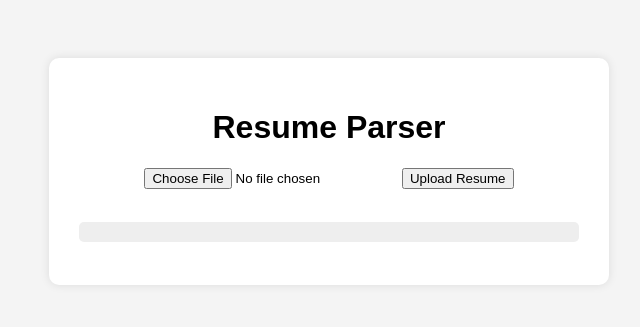
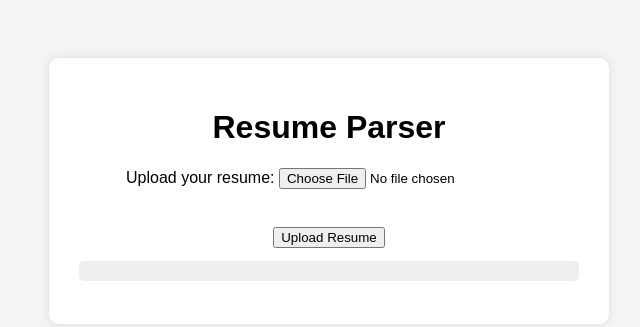
Before and after one commit to mdudek2/itmo-444-final-project, a plain HTML site: page frontend/index.html in a window 1280 px wide. Shown: the whole page, without its empty margins (311-951 px from the left). Drawn offline with Linux system fonts and the light colour scheme.

Commit message:
Update index.html

```diff
--- a/frontend/index.html
+++ b/frontend/index.html
@@ -2,6 +2,7 @@
 <html lang="en">
 <head>
     <meta charset="UTF-8">
+    <meta name="viewport" content="width=device-width, initial-scale=1.0">
     <title>Resume Parser</title>
     <link rel="stylesheet" href="style.css">
 </head>
@@ -9,7 +10,9 @@
 <div class="container">
     <h1>Resume Parser</h1>
     <form id="uploadForm">
+        <label for="resumeFile" class="resume-label">Upload your resume:</label>
         <input type="file" id="resumeFile" name="file" accept=".pdf,.docx" required>
+        <br><br>
         <button type="submit">Upload Resume</button>
     </form>
     <pre id="response"></pre>
```
